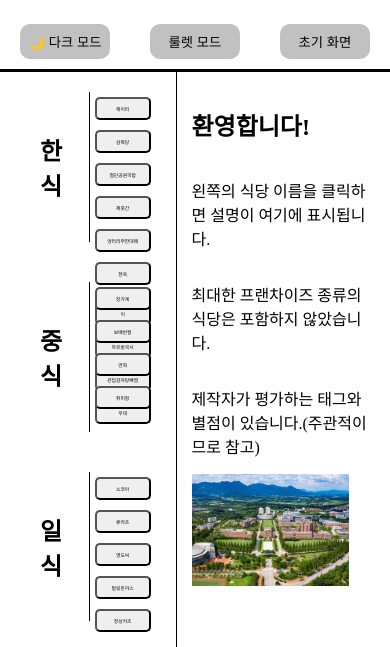
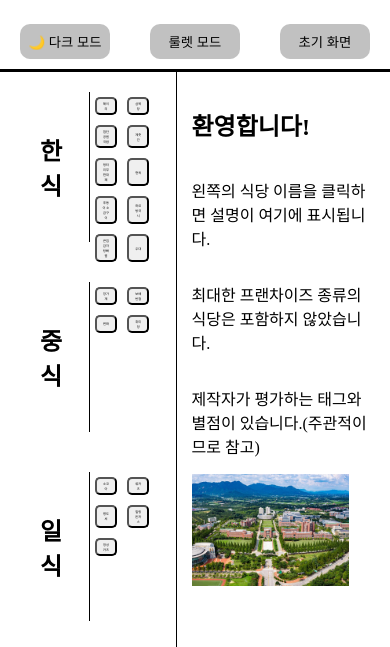
Before and after one commit to be-euclid/infosurval_gist_project, a plain HTML site: page index.html in a window 390 px wide. Shown: the part 197-844 px from the top of the page. Drawn offline with nearby package versions, Linux system fonts and the light colour scheme.

Commit message:
mobile_addit

```diff
--- a/index.html
+++ b/index.html
@@ -103,24 +103,24 @@
       }
       .sidebar button {
         max-width: 100px; /* 버튼 최대 크기 */
-        min-width: 30px; /* 버튼 최소 크기 */
+        min-width: 20px; /* 버튼 최소 크기 */
         padding: 5px 10px;
         font-size: 0.7rem; /* 기본 글씨 크기 */
         border-radius: 5px;
       }
       @media (max-width: 768px) { /* 태블릿 및 작은 화면 */
         .sidebar button {
-          width: 90%;
-          font-size: 0.4rem;
-          padding: 8px 12px;
+          width: 40%;
+          font-size: 0.3rem;
+          padding: 3px 6px;
         }
       }
 
       @media (max-width: 480px) { /* 모바일 화면 */
         .sidebar button {
-          width: 100%;
-          font-size: 0.3rem;
-          padding: 6px 10px;
+          width: 40%;
+          font-size: 0.2rem;
+          padding: 2px 5px;
         }
       }
 
```
